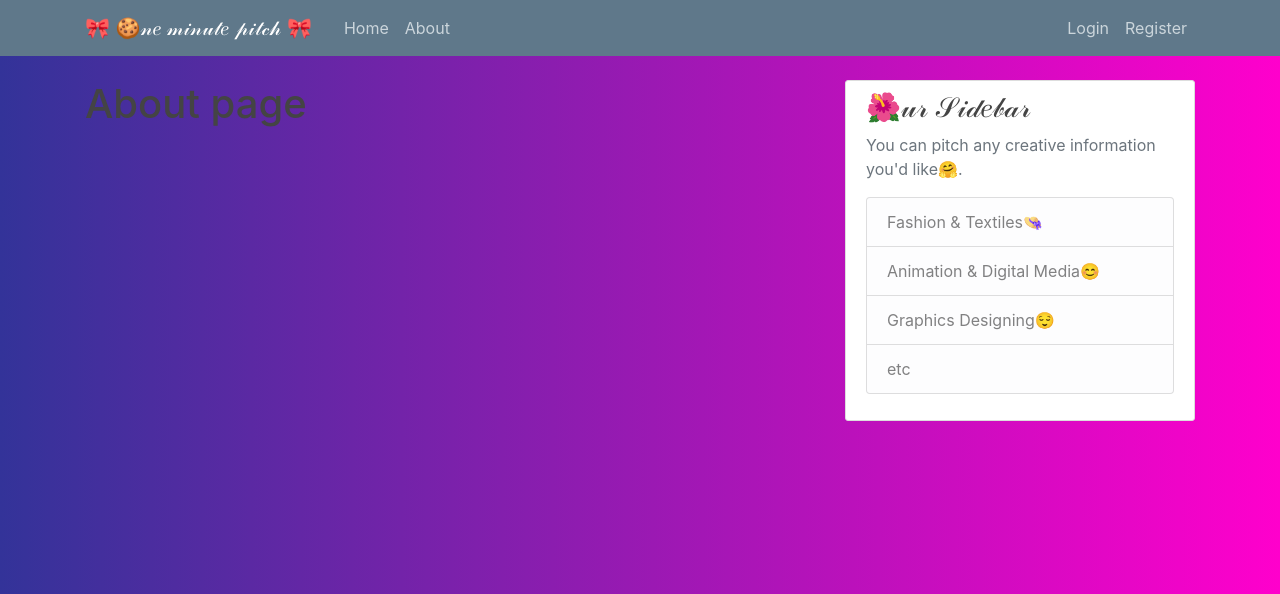
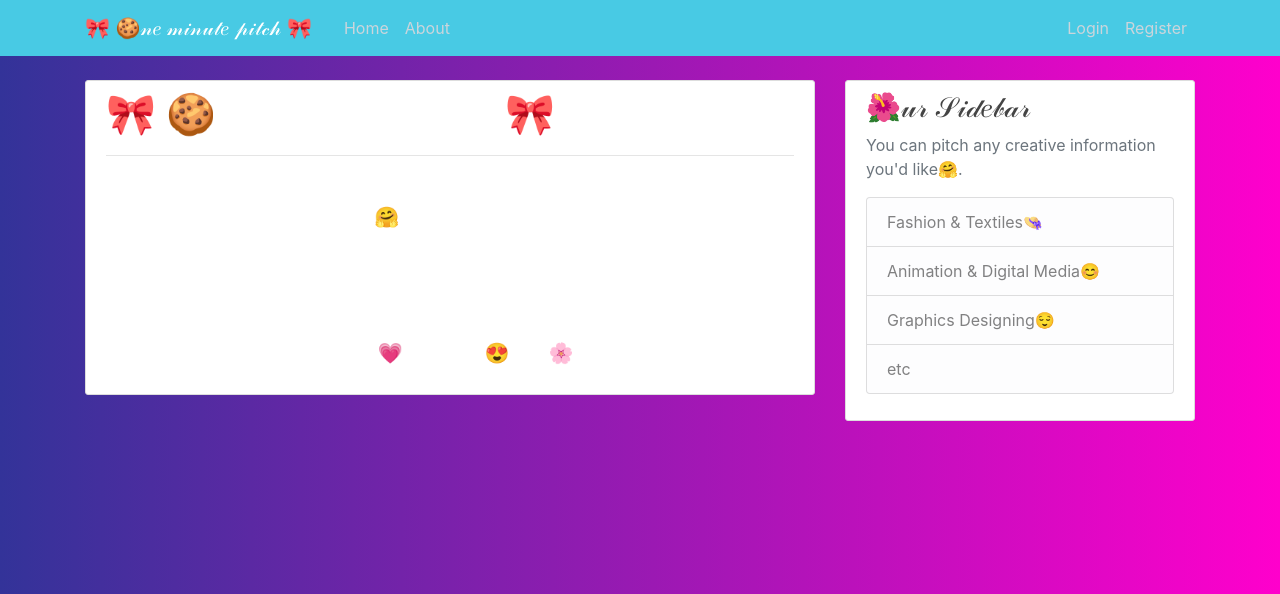
Before and after one commit to jimmy-oss/one-minute-pitch, a Python web app: template app/templates/about.html in a window 1280 px wide. Shown: the top 594 px of the page. Run offline with Jinja, Linux system fonts and the light colour scheme; the template is opened without the code that fills it, so the values that code supplies are empty; some libraries are stand-ins or nearby versions.

Commit message:
creating an about page

```diff
--- a/app/main/routes.py
+++ b/app/main/routes.py
@@ -7,7 +7,7 @@ main = Blueprint('main',__name__)
 @main.route("/home")
 def home():
     page = request.args.get('page', 1, type=int)
-    posts = Post.query.order_by(Post.date_posted.desc()).paginate(page=page, per_page=5)
+    posts = Post.query.order_by(Post.date_posted.desc()).paginate(page=page, per_page=2)
     return render_template('home.html', posts=posts)
 
 @main.route("/about")
--- a/app/static/main.css
+++ b/app/static/main.css
@@ -14,7 +14,7 @@ h1, h2, h3, h4, h5, h6 {
 }
 
 .bg-steel {
-  background-color: #5f788a;
+  background-color: #48cae4;
 }
 
 .site-header .navbar-nav .nav-link {
@@ -83,3 +83,14 @@ a.article-title:hover {
 .account-heading {
   font-size: 2.5rem;
 }
+ .background{
+   font-family: 'Times New Roman', Times, serif;
+   background: #ffffff;
+   padding: 10px 20px;
+   border: 1px solid #dddddd;
+   border-radius: 3px;
+   margin-bottom: 20px;
+ }
+ .background p{
+   color: #fff;
+ }
--- a/app/templates/about.html
+++ b/app/templates/about.html
@@ -1,4 +1,11 @@
 {% extends "layout.html"%}
  {% block content %}
- <h1>About page</h1>
+ <div class="background">
+  <h1 style=" color: #fff;">🎀 🍪𝓃𝑒 𝓂𝒾𝓃𝓊𝓉𝑒 𝓅𝒾𝓉𝒸𝒽 🎀</h1>
+  <hr>
+  <p style="font-size: 20px; color: #fff;">Its a web application that allows users post their own pitches and creative ideas that make them standout from the rest🤗. It's a web application that allows users to post their pitches,update their posts and even delete. The users are able to view updated posts from their fellow colleagues.
+  </p>
+  <p style="font-size: 20px; color: #fff;">
+  The First impression which makes this website stand out from the rest is this the motto: 𝐵𝑒𝒾𝓃𝑔 𝒞𝓇𝑒𝒶𝓉𝒾𝓋𝑒 𝓂𝒶𝓀𝑒 𝒾𝓉 💗𝓇 𝒷𝓇𝑒𝒶𝓀,  𝓎😍𝓊𝓇 𝓅🌸𝓈𝓉𝓈 𝒸𝒶𝓃 𝓈𝑒𝓁𝓁 𝒾𝒹𝑒𝒶𝓈 </p>
+ </div>
   {% endblock content%}
```
Also changed, not shown: app/site.db, app/static/profile_pics/21a6618eabf0a9a9.png (deleted), app/static/profile_pics/350c2ff6a61ee988.jpg (added), app/static/profile_pics/93275422db603923.jpg (deleted), app/static/profile_pics/f5a001e9b9787f9a.jpg (deleted), app/static/undraw_explore_re_8l4v.svg (added), 1 other file.
